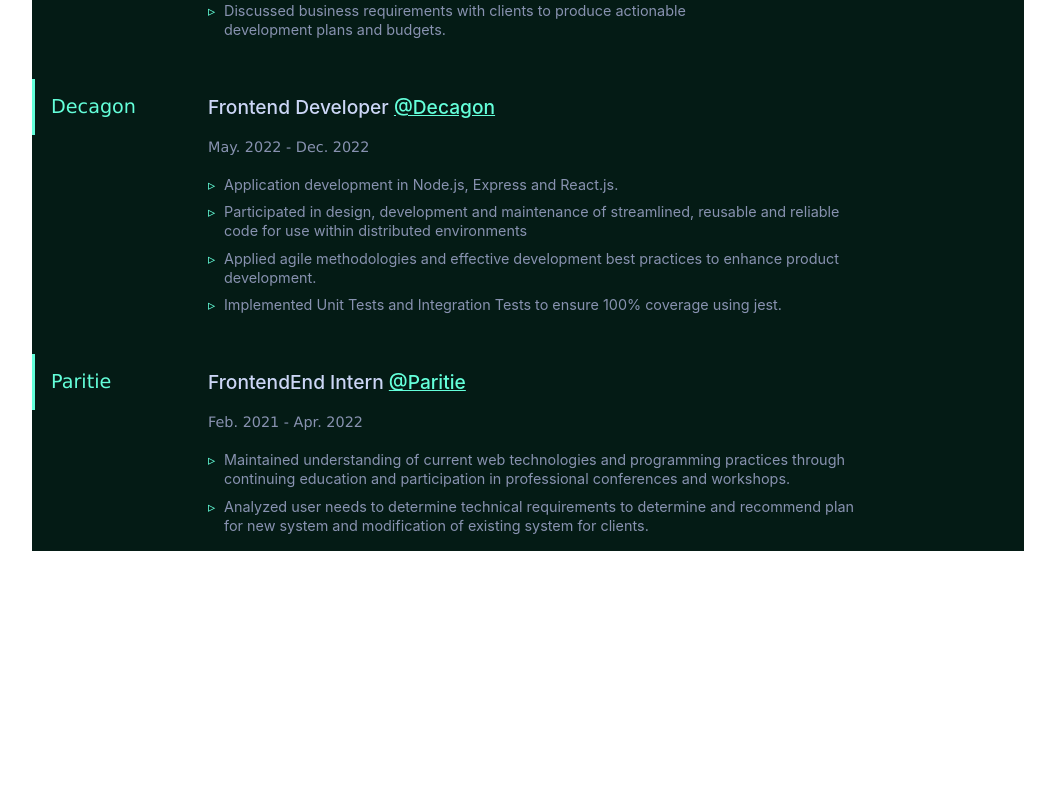
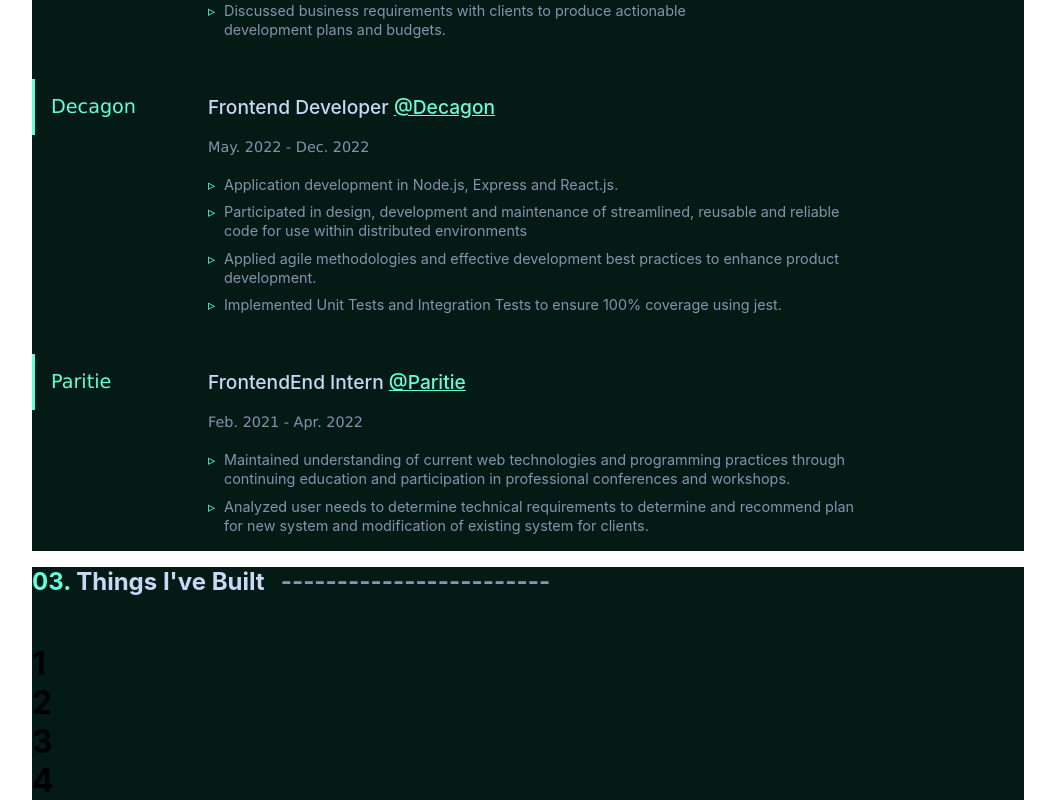
Before and after one commit to Ayoaris/portfolio-, a React (Create React App) app in the folder portfolio/: page / in a window 1280 px wide. Shown: the part 2107-2907 px from the top of the page, without its empty margins (112-1167 px from the left). Before the commit the page ends 2674 px from the top, so only its background shows below. Built offline with nearby package versions, Linux system fonts and the light colour scheme.

Commit message:
Initiating Project's Built layout

```diff
--- a/portfolio/src/About/index.js
+++ b/portfolio/src/About/index.js
@@ -6,6 +6,7 @@ function About() {
   return (
     <div>
       <AboutStyle>
+        {/* About Me */}
         <div className="section-title">
           <h2 className="aboutList">
             <span>01.</span>About Me
@@ -62,9 +63,10 @@ function About() {
             </div>
           </div>
         </div>
+        {/* Work Experience */}
         <div className="section-title">
           <h2 className="aboutList">
-            <span>01.</span>Where I've Worked
+            <span>02.</span>Where I've Worked
           </h2>
 
           <div class="experience-wrapper">
@@ -169,6 +171,26 @@ function About() {
             </div>
           </div>
         </div>
+        {/* Things I've Built */}
+        <div className="section-title">
+          <h2 className="aboutList">
+            <span>03.</span>Things I've Built
+          </h2>
+          <div className="Projects">
+            <div className="Project_box">
+              <h1>1</h1>
+            </div>
+            <div className="Project_box">
+              <h1>2</h1>
+            </div>
+            <div className="Project_box">
+              <h1>3</h1>
+            </div>
+            <div className="Project_box">
+              <h1>4</h1>
+            </div>
+          </div>
+        </div>
       </AboutStyle>
     </div>
   );
```
